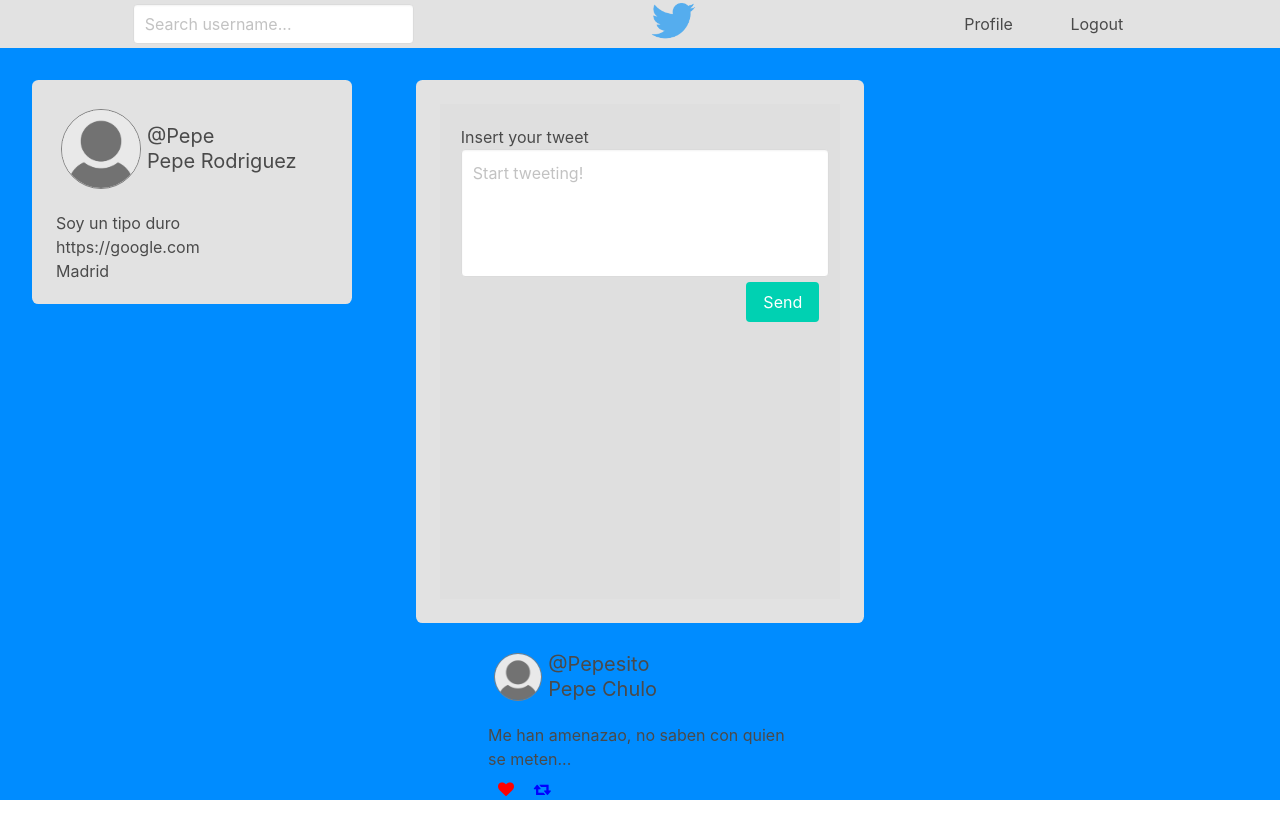
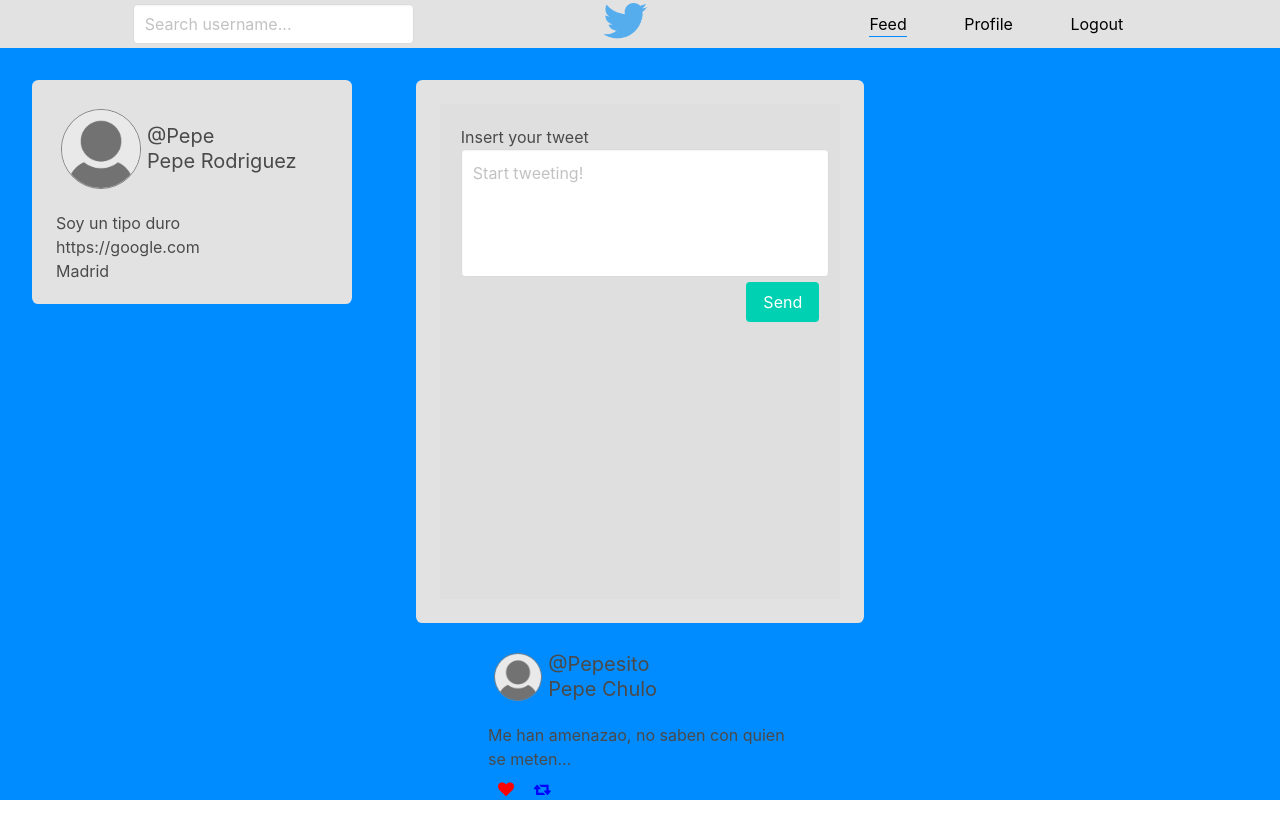
Before and after one commit to miluna/minitwitter-react, a React (Create React App) app: page / in a window 1280 px wide. Shown: the top 838 px of the page. Built offline with nearby package versions, Linux system fonts and the light colour scheme.

Commit message:
Progress

```diff
--- a/src/App.js
+++ b/src/App.js
@@ -10,6 +10,7 @@ import { UserService } from './services/UserService';
 import { ServicesContextProvider } from './context/ServicesContext';
 import { CommentService } from './services/CommentService';
 import { PostService } from './services/PostService';
+import AppToolbar from "./components/AppToolbar";
 
 const services = {
     userService: new UserService(),
@@ -31,8 +32,10 @@ class App extends Component {
                     history={this.props.history}
                     userService={services.userService}
                 >
+                    <AppToolbar />
+                    <Route exact path="/" component={Feed} />
                     <Route exact path="/login" component={Login} />
-                    <ProtectedRoute exact path="/" component={Feed} />
+                    <Route exact path="/profile" component={Profile} />
                     <Route exact path="/profile/:id" component={Profile} />
                 </LoggedInContextProvider>
                 </ServicesContextProvider>
--- a/src/components/AppToolbar.tsx
+++ b/src/components/AppToolbar.tsx
@@ -5,21 +5,29 @@ import "../styles/AppToolbar.css";
 import SearchUser from "./SearchUser";
 import { withRouter, RouteComponentProps } from 'react-router';
 import ToolbarButton from './ToolbarButton';
+import {NavLink} from "react-router-dom";
 
 interface AppToolbarProps extends RouteComponentProps {
     key: string,
 }
 
 const AppToolbar = (props: AppToolbarProps) => {
-    const { key, history, location } = props;
-    const isInProfilePath = new RegExp(".*profile.*").test(location.pathname);
-
+    const { key, location } = props;
+    const isInFeedPath = new RegExp("^/$").test(location.pathname);
+    const isInProfilePath = new RegExp("^/profile$").test(location.pathname);
     return (
         <div key={key} id="app-toolbar" className="app-toolbar">
             <SearchUser />
-            <AppLogo className="app-logo-toolbar" onClick={() => history.push("/")} />
+            <NavLink to="/">
+                <AppLogo className="app-logo-toolbar" />
+            </NavLink>
             <div className="toolbar-btns">
-                <ToolbarButton text="Profile" onClick={() => console.log("logout")} active={isInProfilePath}/>
+                <NavLink to="/">
+                    <ToolbarButton text="Feed" active={isInFeedPath}/>
+                </NavLink>
+                <NavLink to="/profile">
+                    <ToolbarButton text="Profile" active={isInProfilePath}/>
+                </NavLink>
                 <ToolbarButton text="Logout" onClick={() => console.log("logout")} />
             </div>
         </div>
--- a/src/components/TweetsContainer.tsx
+++ b/src/components/TweetsContainer.tsx
@@ -7,10 +7,11 @@ import * as mockedData from "../mocked_data";
 
 interface TweetsContainerProps {
   tweets: Post[],
+  showInput: boolean,
 }
 
 const TweetsContainer = (props: TweetsContainerProps) => {
-  const { tweets } = props;
+  const { tweets, showInput } = props;
 
   const tweetList = tweets.map((e: Post) => (
       <Tweet {...e} />
@@ -18,7 +19,7 @@ const TweetsContainer = (props: TweetsContainerProps) => {
 
   return (
       <div className="feed-element tweet-list">
-          <TweetInput />
+          {showInput && <TweetInput />}
           {tweetList}
       </div>
   );
@@ -28,6 +29,7 @@ const TweetsContainer = (props: TweetsContainerProps) => {
 TweetsContainer.defaultProps = {
     // tweets: [],
     tweets: mockedData.allPosts,
+    showInput: false,
 };
 
 export default withServicesContext(TweetsContainer);
--- a/src/layout/Feed/Feed.js
+++ b/src/layout/Feed/Feed.js
@@ -1,5 +1,4 @@
 import React, { Component } from 'react';
-import AppToolbar from "../../components/AppToolbar";
 import UserCard from "../../components/UserCard";
 import TweetsContainer from "../../components/TweetsContainer";
 
@@ -7,10 +6,9 @@ class Feed extends Component {
   render() {
     return (
       <div>
-        <AppToolbar />
         <div className="feed-container">
           <UserCard />
-          <TweetsContainer />
+          <TweetsContainer showInput />
         </div>
       </div>
     );
--- a/src/layout/Profile/Profile.js
+++ b/src/layout/Profile/Profile.js
@@ -1,41 +1,55 @@
 import React, { Component } from 'react';
 import { withRouter } from "react-router";
 import { UserService } from '../../services/UserService';
+import UserCard from "../../components/UserCard";
+import TweetsContainer from "../../components/TweetsContainer";
 
 class Profile extends Component {
   constructor(props) {
     super(props);
     this.userService = new UserService();
     this.state = {
-      id: 0,
-      name: "",
-      email: "",
-      description: "",
-      location: "",
-      webpage: "",
-      picture: "",
+      isUserProfile: !this.props.match.params.id,
+      user: {},
+      tweets: [],
     }
   }
 
-
-
   componentDidMount(){
     const { id } = this.props.match.params;
-    const user = this.userService.getOne(id);
-    this.setState({
-      id: user.id,
-      name: user.name,
-      description: user.description,
-      location: user.location,
-      webpage: user.webpage,
-      picture: user.picture,
-    })
+    // const user = this.userService.getOne(id);
+    // this.setState({
+    //   id: user.id,
+    //   name: user.name,
+    //   description: user.description,
+    //   location: user.location,
+    //   webpage: user.webpage,
+    //   picture: user.picture,
+    // })
   }
 
   render() {
+    const { user, tweets, isUserProfile } = this.state;
+
     return (
       <div>
-        ESTE ES EL PERFIL
+        <div className="feed-container">
+          {isUserProfile
+            ? (
+              <React.Fragment>
+                <UserCard/>
+                <TweetsContainer showInput/>
+              </React.Fragment>
+            )
+
+            : (
+              <React.Fragment>
+                <UserCard/>
+                <TweetsContainer/>
+              </React.Fragment>
+            )
+          }
+        </div>
       </div>
     )
   }
--- a/src/styles/AppToolbar.css
+++ b/src/styles/AppToolbar.css
@@ -17,6 +17,7 @@
     background-color: transparent;
     margin: 0 1.5rem;
     cursor: pointer;
+    color: black;
 }
 
 .toolbar-btn:hover {
--- a/src/styles/main.css
+++ b/src/styles/main.css
@@ -6,6 +6,26 @@
     --primary-color: #008cff;
     --item-color: #e2e2e2;
     --item-color-darker: rgba(200, 200, 200, 0.11);
+}
+
+a {
+    text-decoration: none;
+}
+
+a:link {
+    text-decoration: none;
+}
+
+a:visited {
+    text-decoration: none;
+}
+
+a:hover {
+    text-decoration: none;
+}
+
+a:active {
+    text-decoration: none;
 }
 
 .app-logo {
```
